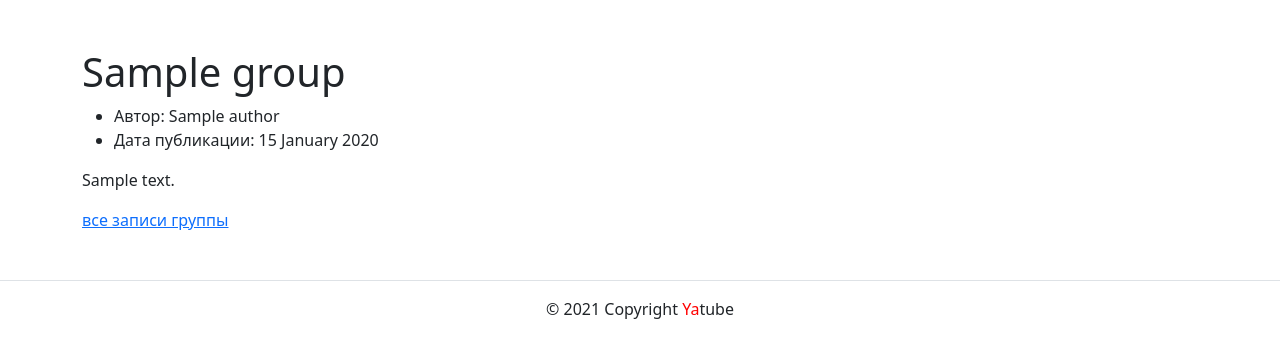
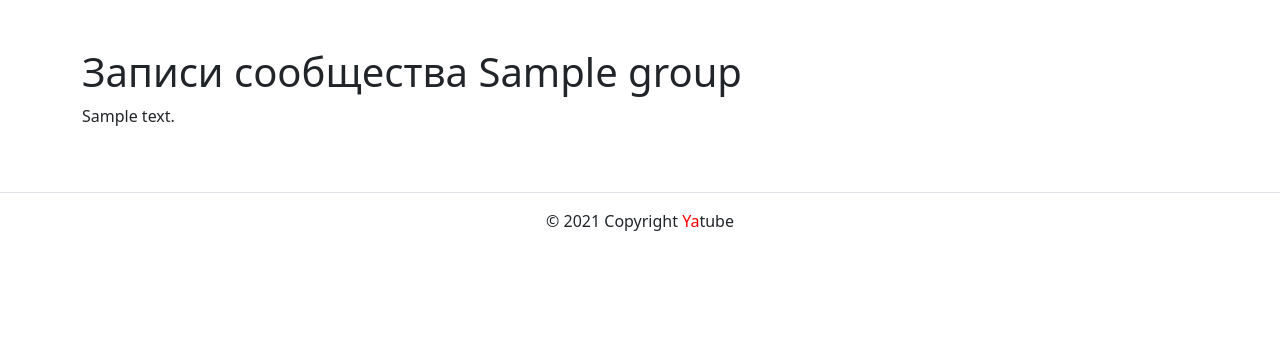
Before and after one commit to Saubon/hw02_community, a Django app: template yatube/templates/posts/group_list.html in a window 1280 px wide. Shown: the part 56-414 px from the top of the page. Run offline with Django 3.2, Linux system fonts and the light colour scheme; the template is opened without the code that fills it: most values are stand-ins (such as "Sample title", 1, 10 or a date in 2020); some libraries are stand-ins or nearby versions.

Commit message:
16.03 (2)

```diff
--- a/yatube/templates/posts/group_list.html
+++ b/yatube/templates/posts/group_list.html
@@ -3,17 +3,12 @@
 {% block content %}
     <!-- класс py-5 создает отступы сверху и снизу блока -->
     <div class="container py-5">
-        <h1> {{ group }} </h1>
+        <h1> Записи сообщества {{ group }} </h1>
         <article>
-            {% for post in posts %}
-                <ul>
-                    <li>Автор: {{ post.author.get_full_name }}</li>
-                    <li>Дата публикации: {{ post.pub_date|date:"d E Y" }}</li>
-                </ul>
+            {% for group in group %}
                 <p>
                     {{ group.description }}
                 </p>
-                <a href="{% url 'posts:group_list' post.group.slug %}">все записи группы</a>
                 {% if not forloop.last %}<hr>{% endif %}
             {% endfor %}
         </article>
```
